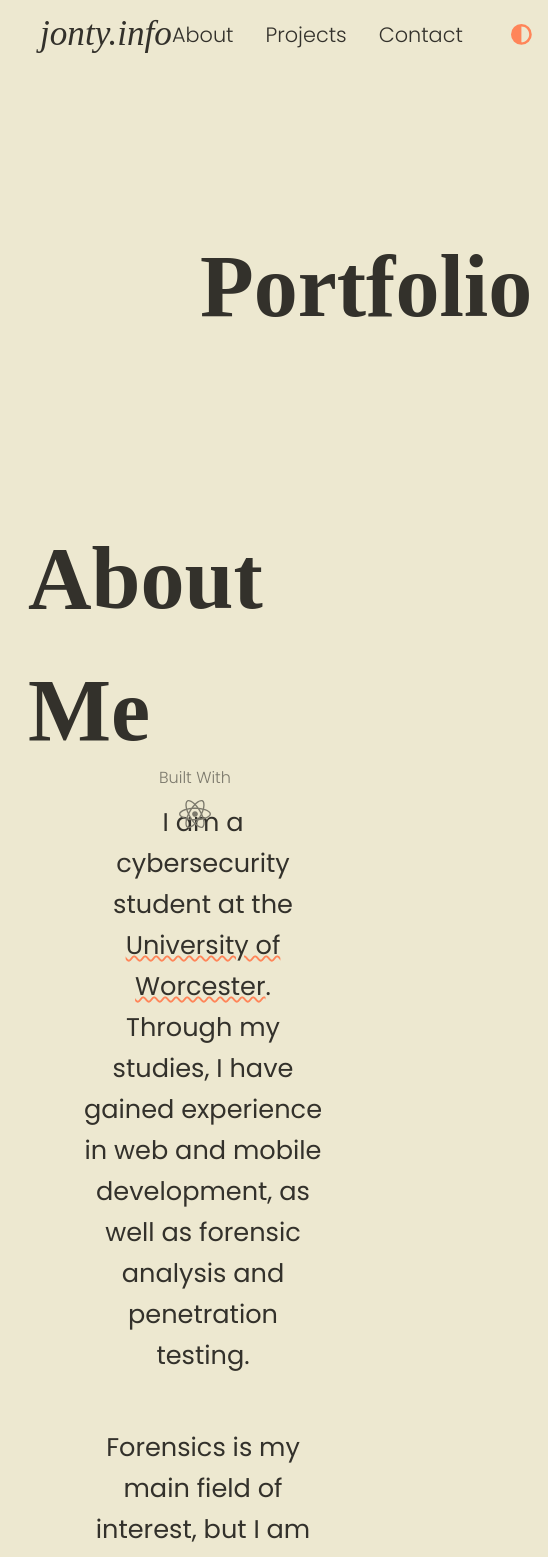
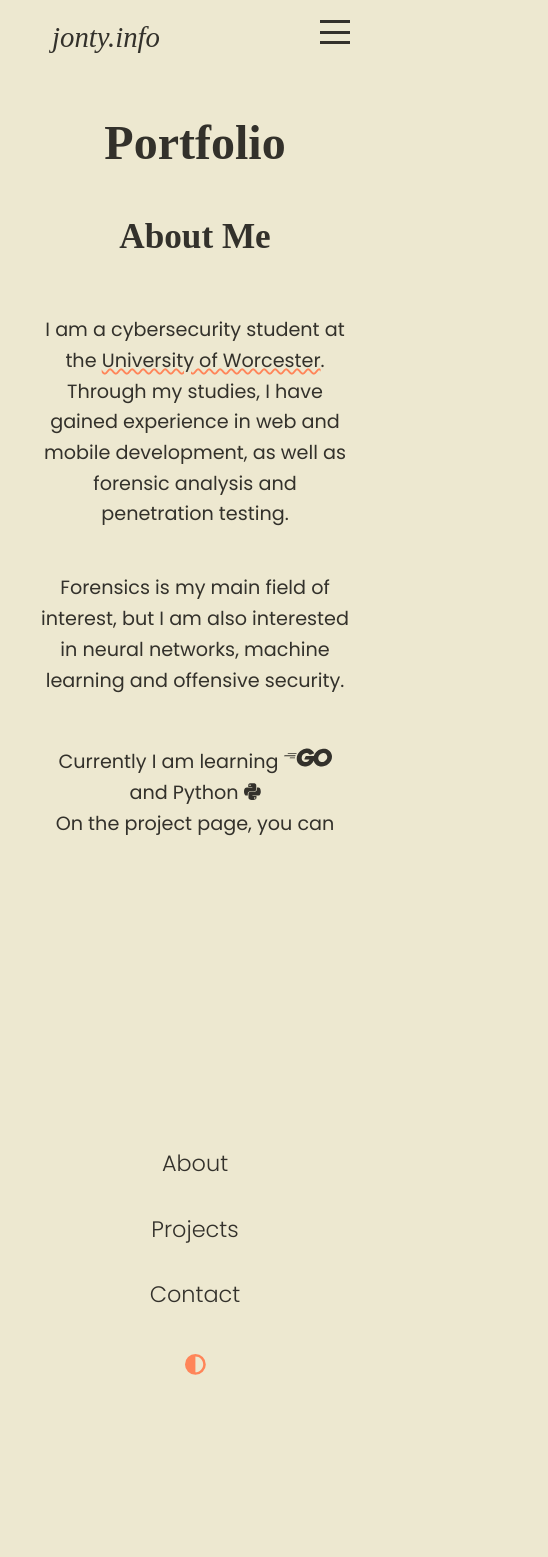
Before and after one commit to spraws/portfolioV2, a React (Vite) app in the folder PortfolioV2/: page / in a window 390 px wide. Shown: the top 1557 px of the page, 548 px wide, since content can reach past the window. After the commit the page ends 1025 px from the top, so only its background shows below. Built offline with nearby package versions, Linux system fonts and the light colour scheme; a web font is replaced by a local one.

Commit message:
testing TRAE: feat(responsive): add mobile responsiveness and hamburger menu
- Implement hamburger menu for mobile navigation
- Add responsive styles across multiple components
- Remove fixed footer positioning
- Update project content and descriptions
- Improve overall layout consistency

```diff
--- a/PortfolioV2/src/App.css
+++ b/PortfolioV2/src/App.css
@@ -2,11 +2,33 @@
     display:flex;
     justify-content:space-between;
     align-items:center;
-
 }
 
 body {
     overflow-x: hidden;
     width: 100%;
     height: 100%;
-  }
+    margin: 0;
+    padding: 0;
+}
+
+.App {
+    width: 100%;
+    max-width: 1200px;
+    margin: 0 auto;
+    padding: 0 20px;
+    box-sizing: border-box;
+}
+
+/* Media queries for responsive design */
+@media screen and (max-width: 768px) {
+    .App {
+        padding: 0 15px;
+    }
+}
+
+@media screen and (max-width: 480px) {
+    .App {
+        padding: 0 10px;
+    }
+}
--- a/PortfolioV2/src/assets/about/about.css
+++ b/PortfolioV2/src/assets/about/about.css
@@ -4,14 +4,20 @@
   align-items: center;
   padding: 0 20px;
   flex-direction: column;
-
+  width: 100%;
+  box-sizing: border-box;
 }
 
-
+.about-content-text h1 {
+  font-size: 3.5rem;
+  text-align: center;
+  margin-bottom: 2rem;
+}
 
 .about-content-text p {
     width: 70%;
     text-align: center;
+    margin-bottom: 1.5rem;
 }
 
 .sect-2, .sect-3 {
@@ -21,10 +27,9 @@
 .goLang{
     font-size: 2.4rem;
     vertical-align: bottom;
-    transition: ease    -in-out 0.5s;
+    transition: ease-in-out 0.5s;
     text-decoration: none;
 }
-
 
 .goLang:hover {
     color: #00ADD8;
@@ -39,3 +44,26 @@
     text-decoration-thickness: 2px;
     color: var(--color-secondary);
 }
+
+/* Responsive styles */
+@media screen and (max-width: 768px) {
+  .about-content-text h1 {
+    font-size: 2.8rem;
+  }
+
+  .about-content-text p {
+    width: 90%;
+    font-size: 1.4rem;
+  }
+}
+
+@media screen and (max-width: 480px) {
+  .about-content-text h1 {
+    font-size: 2.2rem;
+  }
+
+  .about-content-text p {
+    width: 100%;
+    font-size: 1.2rem;
+  }
+}
--- a/PortfolioV2/src/assets/footer/footer.css
+++ b/PortfolioV2/src/assets/footer/footer.css
@@ -5,9 +5,7 @@
     flex-direction: column;
     justify-content: center;
     align-items: center;
-    position: fixed;  /* Add this */
-    bottom: 0;       /* Add this */
-    left: 0;         /* Add this */
+
 }
 
 .footer p {
--- /dev/null
+++ b/PortfolioV2/src/assets/hamburger/HamburgerMenu.css
@@ -0,0 +1,40 @@
+.hamburger-menu {
+  display: none;
+  flex-direction: column;
+  justify-content: space-between;
+  width: 30px;
+  height: 24px;
+  background: transparent;
+  border: none;
+  cursor: pointer;
+  padding: 0;
+  z-index: 10;
+}
+
+.hamburger-line {
+  width: 100%;
+  height: 3px;
+  background-color: var(--color-secondary);
+  transition: all 0.3s ease;
+}
+
+.hamburger-menu.open .hamburger-line:nth-child(1) {
+  transform: translateY(10px) rotate(45deg);
+}
+
+.hamburger-menu.open .hamburger-line:nth-child(2) {
+  opacity: 0;
+}
+
+.hamburger-menu.open .hamburger-line:nth-child(3) {
+  transform: translateY(-10px) rotate(-45deg);
+}
+
+@media screen and (max-width: 768px) {
+  .hamburger-menu {
+    display: flex;
+    position: absolute;
+    top: 20px;
+    right: 20px;
+  }
+}
--- /dev/null
+++ b/PortfolioV2/src/assets/hamburger/HamburgerMenu.jsx
@@ -0,0 +1,27 @@
+import { useState } from 'react';
+import './HamburgerMenu.css';
+
+function HamburgerMenu({ onToggle }) {
+  const [isOpen, setIsOpen] = useState(false);
+
+  const handleClick = () => {
+    const newState = !isOpen;
+    setIsOpen(newState);
+    onToggle(newState);
+  };
+
+  return (
+    <button
+      className={`hamburger-menu ${isOpen ? 'open' : ''}`}
+      onClick={handleClick}
+      aria-label="Toggle menu"
+      aria-expanded={isOpen}
+    >
+      <span className="hamburger-line"></span>
+      <span className="hamburger-line"></span>
+      <span className="hamburger-line"></span>
+    </button>
+  );
+}
+
+export default HamburgerMenu;
--- a/PortfolioV2/src/assets/header/header.css
+++ b/PortfolioV2/src/assets/header/header.css
@@ -2,14 +2,28 @@
     display: flex;
     justify-content: center;
     align-items: center;
-    max-width: 100%;
-    padding: 0 2rem;
-
+    width: 100%;
+    padding: 0 1rem;
+    box-sizing: border-box;
   }
 
-  /* Add this new class for the content container */
   .header h1 {
-    margin: 10rem;
-    text-align: center; /* Centers the text itself */
-    width: 100%; /* Ensures the h1 takes full width of its container */
+    margin: 5rem 0;
+    text-align: center;
+    width: 100%;
   }
+
+  /* Responsive styles */
+  @media screen and (max-width: 768px) {
+    .header h1 {
+      margin: 3rem 0;
+      font-size: 4rem;
+    }
+  }
+
+  @media screen and (max-width: 480px) {
+    .header h1 {
+      margin: 2rem 0;
+      font-size: 3rem;
+    }
+  }
--- a/PortfolioV2/src/assets/nav/nav.css
+++ b/PortfolioV2/src/assets/nav/nav.css
@@ -1,11 +1,10 @@
 .nav {
-
     font-size: 1.6rem;
     font-weight: 600;
-    padding: 0 2rem; /* Add padding to prevent content from touching edges */
-    max-width: 100%; /* Ensure nav doesn't exceed viewport width */
-
-
+    /* padding: 0 2rem; */
+    width: 100%;
+    box-sizing: border-box;
+    position: relative;
 }
 
 .nav ul {
@@ -13,14 +12,17 @@
     justify-content: space-between;
     align-items: center;
     list-style: none;
-    padding: 0; /* Remove default padding */
-    margin: 0; /* Remove default margin */
+    padding: 0;
+    margin: 0;
     width: 100%;
+    flex-wrap: wrap;
 }
 
 .nav-list {
     display: flex;
     gap: 2rem;
+    align-items: center;
+    flex-wrap: wrap;
 }
 
 .logo {
@@ -41,5 +43,48 @@
 .nav ul li a {
     text-decoration: none;
     color: var(--color-secondary);
+}
 
+/* Responsive styles */
+@media screen and (max-width: 768px) {
+    .nav {
+        padding: 1rem 2rem;
     }
+
+    .nav ul {
+        justify-content: space-between;
+    }
+
+    .logo {
+        font-size: 1.8rem;
+        margin-right: 0;
+    }
+
+    .nav-list {
+        position: fixed;
+        top: 100%;
+        left: 0;
+        right: 0;
+        bottom: 0;
+        width: 100vw;
+        height: 100vh;
+        margin: 0;
+        padding: 0;
+        box-sizing: border-box;
+        background-color: var(--color-primary);
+        display: flex;
+        flex-direction: column;
+        justify-content: center;
+        align-items: center;
+        gap: 2rem;
+        transition: top 0.3s ease;
+        z-index: 5;
+    }
+
+    .nav-list.nav-active {
+        top: 0;
+    }
+    .nav-item {
+        font-size: 1.4rem;
+    }
+}
--- a/PortfolioV2/src/assets/nav/nav.jsx
+++ b/PortfolioV2/src/assets/nav/nav.jsx
@@ -2,16 +2,24 @@ import './nav.css';
 import ThemeButton from '../theme-btn/ThemeButton';
 import DropDown from '../DropDown/DropDown';
 import { Link } from 'react-router-dom';
+import { useState } from 'react';
+import HamburgerMenu from '../hamburger/HamburgerMenu';
 
 function Nav() {
+  const [menuOpen, setMenuOpen] = useState(false);
+
+  const toggleMenu = (isOpen) => {
+    setMenuOpen(isOpen);
+  };
+
   return (
-    // <Router>
     <nav className="nav">
       <ul>
         <li className="logo">
           <Link to="/">jonty.info</Link>
         </li>
-          <div className="nav-list">
+        <HamburgerMenu onToggle={toggleMenu} />
+        <div className={`nav-list ${menuOpen ? 'nav-active' : ''}`}>
           <li className="nav-item">
             <Link to="/about">About</Link>
           </li>
@@ -28,13 +36,6 @@ function Nav() {
         </div>
       </ul>
     </nav>
-    //   <Routes>
-    //     {/* <Route path="/" element={<Home />} /> */}
-    //     <Route path="/projects" element={<Projects />} />
-    //     {/* <Route path="/contact" element={<Contact />} /> */}
-    //   </Routes>
-    // </Router>
-
   );
 }
 
--- a/PortfolioV2/src/assets/projectTree/projectTree.css
+++ b/PortfolioV2/src/assets/projectTree/projectTree.css
@@ -3,7 +3,7 @@
     flex-direction: column;
     width: 100%;
     height: 100%;
-    margin: 3rem;
+    /* margin: 3rem; */
 }
 
 .yearContainer{
@@ -68,7 +68,13 @@
     color: var(--color-secondary);
 }
 
-
+.projectTitle {
+    font-size: 6rem;
+    margin-bottom: 0.5rem;
+    color: var(--color-secondary);
+    line-height: 0.9; /* Reduces space between lines when text wraps */
+    padding-bottom: 1rem;
+}
 
 
 .expandBtn{
--- a/PortfolioV2/src/index.css
+++ b/PortfolioV2/src/index.css
@@ -6,6 +6,7 @@
 --color-primary: #EDE8D0;
 --color-secondary: #33312b;
 --color-tertiary: #ff8559;
+--color-shadow: rgba(0, 0, 0, 0.550);
 
 /* other */
 
@@ -18,22 +19,38 @@
   -moz-osx-font-smoothing: grayscale;
 }
 
+/* Hide scrollbar for all elements */
+* {
+  scrollbar-width: none; /* Firefox */
+  -ms-overflow-style: none; /* IE and Edge */
+}
+
+/* Hide scrollbar for Chrome, Safari and Opera */
+*::-webkit-scrollbar {
+  display: none;
+}
+
 [data-theme="dark"] {
   --color-primary: #33312b;
   --color-secondary: #EDE8D0;
   --color-tertiary: #ff8559;
+  --color-shadow: rgba(0, 0, 0, 0.550);
 }
 
 [data-theme="light"] {
   --color-primary: #EDE8D0;
   --color-secondary: #33312b;
   --color-tertiary: #ff8559;
+  --color-shadow: rgba(0, 0, 0, 0.550);
+
 }
 
 [data-theme="amoled"]{
   --color-primary: #000000;
   --color-secondary: #7c796c;
   --color-tertiary: #ff8559;
+  --color-shadow: rgba(213, 213, 213, 0.55);
+
 }
 
 
--- a/PortfolioV2/src/pages/projects/Projects.jsx
+++ b/PortfolioV2/src/pages/projects/Projects.jsx
@@ -9,10 +9,10 @@ import { faArrowUpRightFromSquare } from '@fortawesome/free-solid-svg-icons';
 
 function Projects(){
   return(
-    <div>
+    <div className="App">
       <Nav />
       <AboutContent title="Projects"></AboutContent>
-      <div>
+      <div className="projects-container">
         {projectData.map((yearData, index) => (
           <ProjectTree
             key={index}
@@ -32,6 +32,18 @@ const projectData = [
       {
         title: "PortfolioV2",
         desc: "Self explanatory, you're on it right now. Built with React"
+      },
+      {
+        title: "Gentoo-based Operating System",
+        desc: "Part of my Operating Systems course, a custom Gentoo-based operating system, designed to security test virtual machines and docker containers"
+      },
+      {
+        title: "Dissertation",
+        desc: "Final year project, a research project assessing the impact of cyberwarfare in Ukraine"
+      },
+      {
+        title: "RFID Attendance System",
+        desc: "Part of my Systems Design course, a RFID based attendance system, written in Python and GO"
       },
       {
         title: "Android ToDo App",
@@ -80,7 +92,7 @@ const projectData = [
         desc: (
           <>
             <>
-              CLI Password manager written in Python{" "}
+              CLI Password manager written in Python, allowed me to play around with security concepts{" "}
               <a href="https://github.com/spraws/pyPass" target="_blank" rel="noopener noreferrer">
                 <FontAwesomeIcon className="gitIco" icon={faGithub} />
               </a>
--- a/PortfolioV2/src/pages/projects/projects.css
+++ b/PortfolioV2/src/pages/projects/projects.css
@@ -2,5 +2,28 @@
     display:flex;
     justify-content:space-between;
     align-items:center;
+}
 
+/* Projects container styling */
+.projects-container {
+    width: 100%;
+    max-width: 1200px;
+    margin: 0 auto;
+    padding: 0 1rem;
 }
+
+/* Mobile responsiveness */
+@media (max-width: 768px) {
+    .projects-container {
+        padding: 0 1.5rem;
+        text-align: center;
+    }
+
+    .projectTree {
+        align-items: center;
+    }
+
+    .yearContainer {
+        justify-content: center;
+    }
+}
```
Lines whose indentation alone changed are shown as unchanged.
